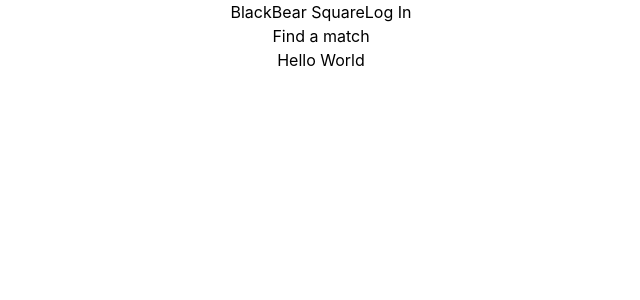
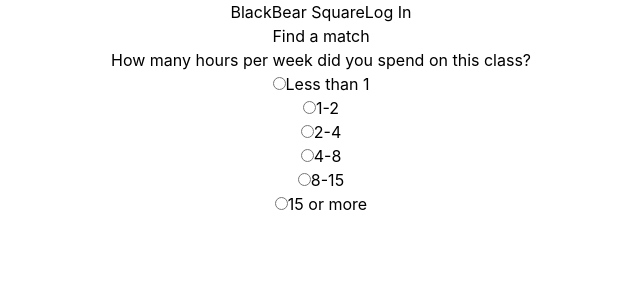
Before and after one commit to 2022-autumn-cos-420/Team-Egg, a React (Create React App) app in the folder client/: page /login in a window 1280 px wide. Shown: the top 300 px of the page, without its empty margins (319-959 px from the left). Built offline with nearby package versions, Linux system fonts and the light colour scheme.

Commit message:
added hoursPerWeek question

```diff
--- a/client/src/pages/CreateReview.tsx
+++ b/client/src/pages/CreateReview.tsx
@@ -5,7 +5,21 @@ export default function CreateReview(): JSX.Element {
 
     return(
         <div>
-            Hello World
+            <p>How many hours per week did you spend on this class?</p>
+            <form>
+            <input type="radio" id="Less than 1" name="hoursPerWeek" value="Less than 1"></input>
+            <label htmlFor="Less than 1">Less than 1</label><br></br>
+            <input type="radio" id="1-2" name="hoursPerWeek" value="1-2"></input>
+            <label htmlFor="1-2">1-2</label><br></br>
+            <input type="radio" id="2-4" name="hoursPerWeek" value="2-4"></input>
+            <label htmlFor="2-4">2-4</label><br></br>
+            <input type="radio" id="4-8" name="hoursPerWeek" value="4-8"></input>
+            <label htmlFor="4-8">4-8</label><br></br>
+            <input type="radio" id="8-15" name="hoursPerWeek" value="8-15"></input>
+            <label htmlFor="8-15">8-15</label><br></br>
+            <input type="radio" id="15 or more" name="hoursPerWeek" value="15 or more"></input>
+            <label htmlFor="15 or more">15 or more</label><br></br>
+            </form>
         </div>
     );
 }
```
